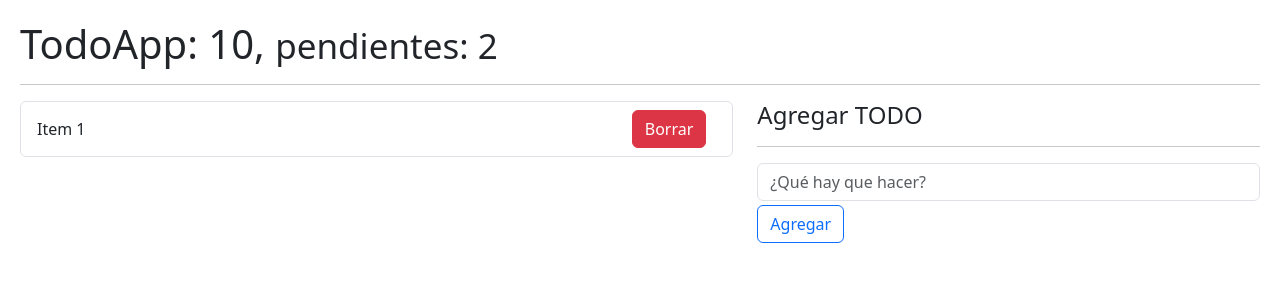
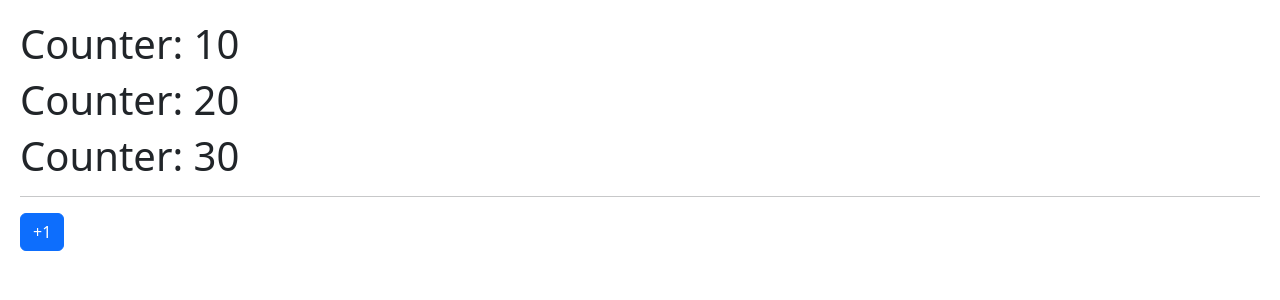
Before and after one commit to quintupil/react-cero-a-expert, a React (Vite) app in the folder 05-hook-app/: page / in a window 1280 px wide. Shown: the top 300 px of the page. Built offline with nearby package versions, Linux system fonts and the light colour scheme.

Commit message:
README.md: Actualizado

```diff
--- a/05-hook-app/src/main.jsx
+++ b/05-hook-app/src/main.jsx
@@ -1,7 +1,8 @@
 import { StrictMode } from "react";
 import { createRoot } from "react-dom/client";
 
-//import { CounterApp } from "./01-useState/CounterApp";
+import { CounterApp } from "./01-useState/CounterApp";
+
 //import { CounterWithCustomHook } from "./01-useState/CounterWithCustomHook";
 //import { SimpleForm } from "./02-useEffect/SimpleForm";
 //import { SimpleForm } from "./02-useEffect/SimpleForm";
@@ -15,18 +16,24 @@ import { createRoot } from "react-dom/client";
 //import { CallbackHook } from "./06-memos";
 //import { Padre } from './07-tarea-memo/Padre';
 
-import { TodoApp } from "./08-useReducer";
-import "./08-useReducer/intro-reducer";
+//import { TodoApp } from "./08-useReducer";
+//import "./08-useReducer/intro-reducer";
 
 import "./index.css";
+
 
 
 
 createRoot(document.getElementById("root")).render(
   <StrictMode>
     {/** -- Pruebas de Conceptos -- */}
+
+    {/**Ejercicio 0: HooksApp.jsx */
+      /**<HooksApp />*/
+    }
+
     {/**Ejercicio 1: hooks - useState */
-    /**<CounterApp />*/}
+    <CounterApp />}
 
     {/**Ejercicio 2: useCounter - CustomHook*/
     /*<CounterWithCustomHook />*/}
@@ -70,7 +77,7 @@ createRoot(document.getElementById("root")).render(
 
     {
       /**Ejercicio 12: TodoApp.jsx */
-      <TodoApp/>
+      /*<TodoApp/>*/
     }
 
 
```
Also changed, not shown: 1 other file (tests, documents, lock files or other folders).
